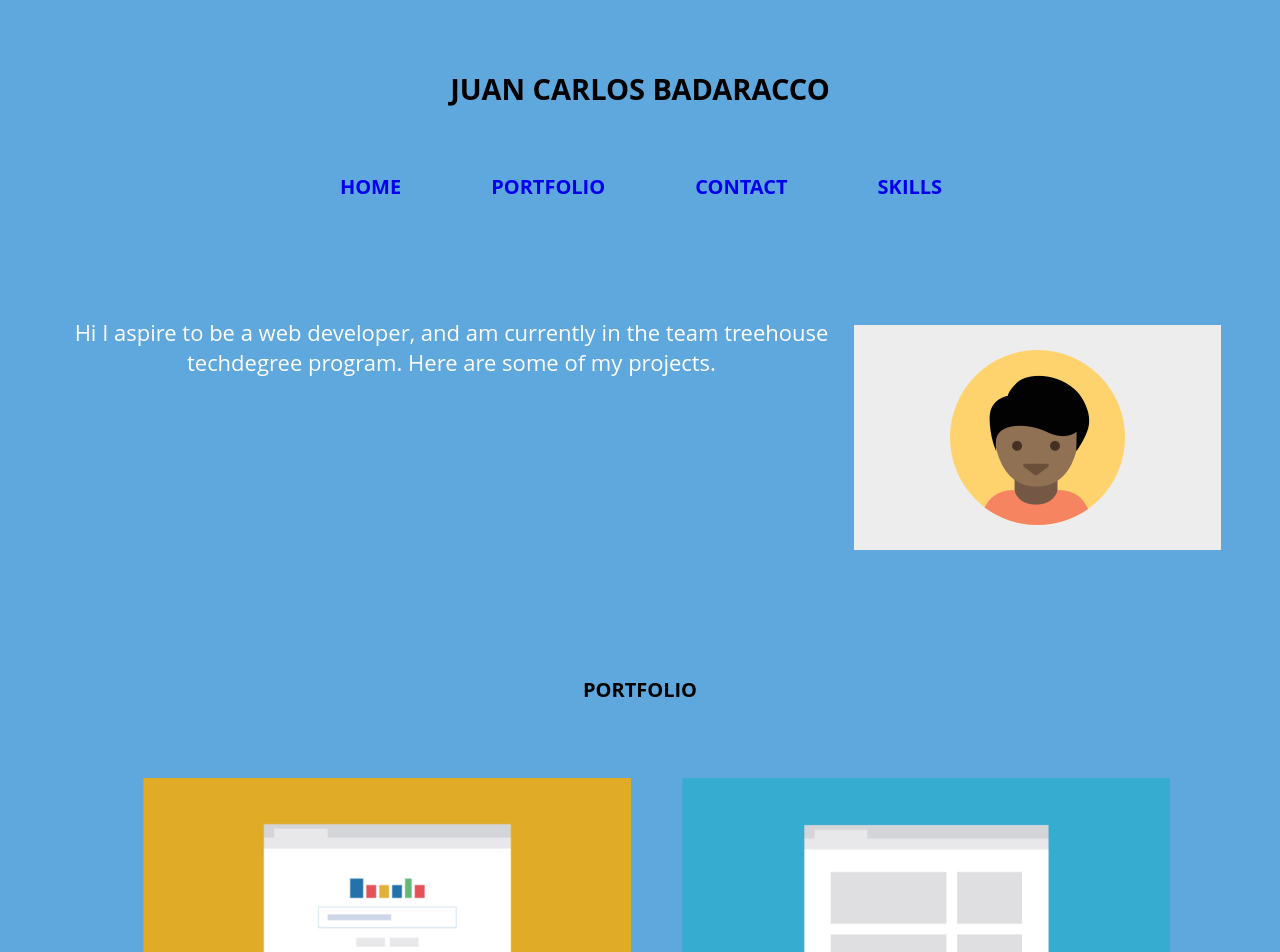
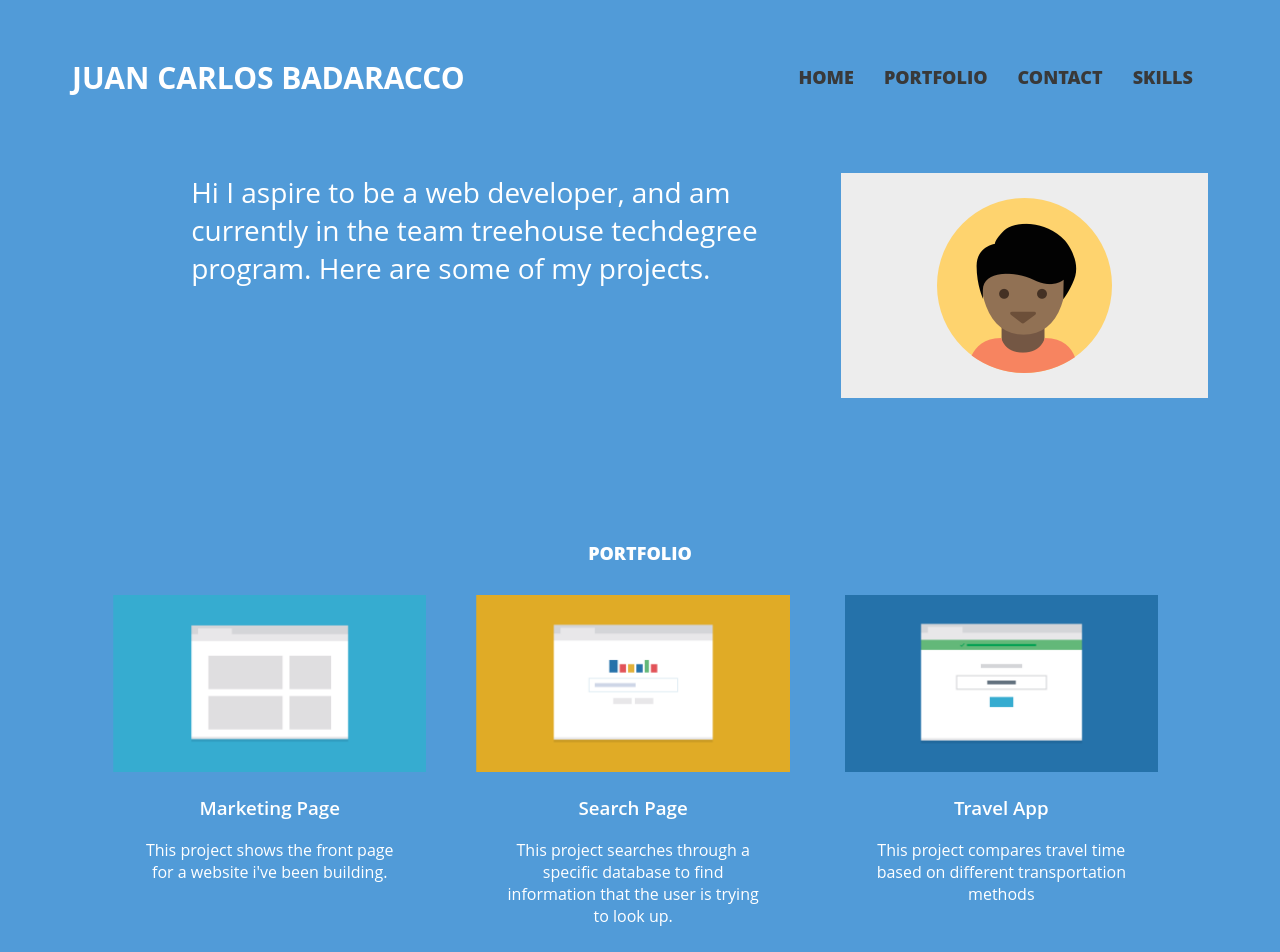
Before and after one commit to JCBadaracco/Techdegree-Project-2, a plain HTML site: page index.html in a window 1280 px wide. Shown: the part 40-992 px from the top of the page. Drawn offline with Linux system fonts and the light colour scheme.

Commit message:
final draft project 2

```diff
--- a/css/stylesheet.css
+++ b/css/stylesheet.css
@@ -1,200 +1,257 @@
 * {
-  font-family: "Open Sans", sans-serif;
+  font-family: "open Sans", sans-serif;
   text-align: center;
+  color: rgb(57, 57, 57);
 }
 
-p.bio {
-  font-size: 22px;
-  margin-right: 10px
-
-}
-#gray {
-  background-color: rgb(235 245 245 / 60%);
-  padding: 10%;
+body{
+  padding: 5%;
+  background: rgb(81, 155, 216);
 }
 
-body {
-  padding: 4%;
-  background-color: #5fa8de
-
-}
-img {
-  max-width: 100%;
-  margin-top: 30px
-
+h1,
+h2,
+p,
+li,
+h3 {
+  color: white !important;
 }
 
-ul.nav {
-  padding-left: 2px;
+img {
+  max-width: 65%;
+  border-image: round;
 }
 
-  a {
-font-size: 20px
+.foothome {
+  margin-top: 20px;
+  margin-left: 87%;
 }
 
-h1 {
-  font-size: 30px
+ul{
+  padding-left: 0;
 }
 
-li,
+.nav li,
 h2 {
   list-style: none;
-  font-weight: 700;
+  font-weight: 800;
   text-transform: uppercase;
-  padding: 25px;
-  margin: 20px;
-  font-size:20px;
-
+  padding: 15px;
+  font-size: 18px;
 }
 
 h3 {
-  margin-top: 8%;
-  margin-bottom: 8%;
-  font-weight: 600;
-  font-size: 20px;
+  font-weight:600
 }
 
+
 #top {
-  text-transform: uppercase;
+  text-transform: uppercase
+}
 
+.top {
+  margin: 16px 0;
 }
-.top {
-  margin: 2px;
-  font-size: 30px;
-}
+
 a {
 text-decoration: none;
 }
 
 a:hover {
-  text-decoration: none;
+text-decoration: underline;
 color: orange;
 }
 
-.title {
-  font-size: 29px;
-  margin-top: 50px
+.profile-pic {
+  padding-top: 50px;
 }
 
-.bio {
-  color: rgb(255 254 254)
+.title {
+ font-size: 30px;
+}
+.skills{
+  list-style: none;
+  font-size: 24px;
 }
 
+.portfolio-container {
+  padding-top: 10%;
 
-.portfolio-container {
-  padding-top: 7%;
-  padding-bottom: 10%;
 }
 
 #portfolio {
   padding: 40px;
-  margin: 20px;
+}
+
+.projectproj {
+  padding-bottom: 25px;
 }
 
 
-.contact-info {
-  font-weight: 700;
-}
 
 footer {
   display: flex;
   flex-direction: row;
   justify-content: space-between;
   font-weight: 700;
-  margin-top: 70px;
-}
-.name {
-  font-size: 22px;
-
+  border-top: solid rgb(89, 88, 89) 1px;
+  margin-top: 100px;
 }
 
 .nav-footer {
-  display: none;
+display: none
 }
 
-img:hover {
-  transform: scale(1.1);
+/* Skills Page */
+
+li {
+  padding: 15px;
+  font-size: 24px;
+  list-style: none;
  }
 
-@media screen and (min-width: 1024px) {
+@media screen and (min-width: 768px) {
+
+
+
     .nav {
-    text-align: center;
-    display: -webkit-inline-box;
+      width: 335px;
+      display: flex;
       margin: auto;
-    font-size: 20px
+     width: fit-content;
     }
 
   img {
-    transition-duration: .5s;
+    transition-duration: .5s
+  }
+  .section-1 {
+    display: flex;
+    flex-direction: row-reverse;
+    margin-top: 50px;
   }
 
-  .section-1 {
-    display: flex;
-    margin-top: 50px
-
-  }
-.profile{
+  .profile-pic {
     padding-top: 0;
     width: 44%;
- height: auto;
+    height: 100%;
   }
 
-bio {
- width: 53%;
- text-align: center;
+  .bio {
+    width: 55%;
+    padding-right: 25px;
+    text-align: left;
     margin-top: 0;
-
-}
+    font-size: 1.25em;
   }
 
-@media screen and (min-width: 1024px) {
-.project {
-  padding-bottom: 20px;
-  padding-right: 32px;
-  float: right;
-  width: 42%;
-  margin-right: 19px;
+  .projectproj
+  {
+  float: left;
+  width: 45%;
+  margin: auto;
   }
+
+
+  .projectproj img {
+  max-width: 100%;
   }
-@media screen and (min-width: 1377px) {
-.project {
 
-  padding-right: 39px;
-  width: 28%;
+  .portfolio-text {
+    padding: 0 25px;
+  }
 
+  .contact-container {
+    max-width: 75%;
+    margin: auto;
+  }
+
+  .projectproj.pro-1{
+    margin: 0 50px 0 0
+  }
+
+  .projectproj.pro-3{
+    margin: 0 50px 0 0
+  }
+
+  .projectproj.pro-5{
+    margin: 0 50px 0 0
+  }
+
+  .contact-text {
+    margin-bottom: 50px;
   }
 
   .top {
- display: none;
+    display: none
   }
 
   .nav-footer {
     display: flex;
+    font-family: 'Open Sans', sans-serif;
+    text-align: center;
+    color: rgb(57, 57, 57);
+  }
 
+  .nav-footer li{
+   list-style: none;
+    padding-left: 20px;
+  }
+  .name {
+    font-size: 21px;
+    margin-top: 28px;
+  }
+  img:hover {
+    transform: scale(1.1)
    }
 
 
- p.name {
-  padding-top: 37px
   }
-}
+@media screen and (min-width: 1024px) {
 
-@media screen and (min-width: 1024) {
-header {display:flex;
+  nav {
+    display: flex;
     justify-content: space-between;
   }
 
-.css.pic {
-  max-width: 1%;
-  margin-top: 30px;
+  .nav {
+    margin: initial;
+    align-items: center;
+  }
+  .bio {
+    font-size: 1.75em;
   }
 
-.nav {
- align-items: center;
+  .portfolio-container {
+  margin-bottom: 100px;
     }
 
-#skills {
+  .project:nth-child(even) {
+    margin-right: initial;
+  }
+
+  .projectproj {
+    margin-right: 5%;
+  }
+
+  .projectproj{
+    width: 30%;
+  }
+
+  .projectproj img {
+    max-width: 100%;
+  }
+
+  contact-container {
+    max-width: 50%;
+    margin-top: -12%;
+}
+
+  .gotit {
     display: flex;
-  flex-direction: row-reverse ;
+    margin-left: 41px;
+  }
+  .gotit2 {
+    display: flex;
+    margin-left: 41px;
   }
 }
--- a/index.html
+++ b/index.html
@@ -3,12 +3,16 @@
   <head>
     <meta name="description" content="Team Tree House Project 2" />
     <title>Team Treehouse FED Project 2</title>
+    <meta name="viewport" content="width=device-width, initial-scale=1.0" />
     <link rel="stylesheet" href="css/stylesheet.css" />
+    <link
+      href="https://fonts.googleapis.com/css?family-Open+Sans:300,400,600,700,800"
+      rel="stylesheet"
+    />
   </head>
 
   <body>
-    <header>
-      <link rel="stylesheet" href="css/styles.css" />
+    <nav>
       <h1 id="top" class="title">Juan Carlos Badaracco</h1>
       <ul class="nav">
         <li><a href="#top">Home</a></li>
@@ -16,89 +20,100 @@
         <li><a href="#contact">Contact</a></li>
         <li><a href="skills.html">Skills</a></li>
       </ul>
-    </header>
+    </nav>
+    <div>
       <div class="section-1">
+        <img
+          id="profile"
+          src="responsive_layout_v3/images/responsive-layout-profile.png"
+          alt="responsive portfolio pic"
+        />
+
         <p class="bio">
           Hi I aspire to be a web developer, and am currently in the team
           treehouse techdegree program. Here are some of my projects.
         </p>
+      </div>
 
-      <img
-        id="profile"
-        src="responsive_layout_v3/images/responsive-layout-profile.png"
-        alt="responsive
-            portfolio pic"
-      />
-    </div>
       <div class="portfolio-container">
         <h2 id="#portfolio">Portfolio</h2>
-      <div class="project">
+        <div class="gotit">
+          <div class="projectproj pro-1">
             <img
               src="responsive_layout_v3/images/portfolio-1.png"
               alt="portfolio pic"
             />
             <h3>Marketing Page</h3>
-        <p>
-          This project shows the front page for a website i've been building.
+            <p class="portfolio-text">
+              This project shows the front page for a website i've been
+              building.
             </p>
           </div>
-      <div class="project">
+
+          <div class="projectproj pro-2">
             <img
               src="responsive_layout_v3/images/portfolio-2.png"
               alt="portfolio pic"
             />
             <h3>Search Page</h3>
-        <p>
-          This project searches through a specific database to find information
-          that the user is trying to look up.
+            <p class="portfolio-text">
+              This project searches through a specific database to find
+              information that the user is trying to look up.
             </p>
           </div>
-      <div class="project">
+
+          <div class="projectproj pro-3">
             <img
               src="responsive_layout_v3/images/portfolio-3.png"
               alt="portfolio pic"
             />
             <h3>Travel App</h3>
-        <p>
-          This project compares travel times based on different transportation
-          methods and tells you the best one.
+            <p class="portfolio-text">
+              This project compares travel time based on different
+              transportation methods
             </p>
           </div>
-      <div class="project">
+        </div>
+        <div class="gotit2">
+          <div class="projectproj pro-4">
             <img
               src="responsive_layout_v3/images/portfolio-4.png"
               alt="portfolio pic"
             />
             <h3>Map of Favorite Spots</h3>
-        <p>
-          This project uses mapping apis to plot points for my favorite spots in
-          the city for a do-it-yourself walking tour.
+            <p class="portfolio-text">
+              This project uses mapping apis to plot points for my favorite
+              spots in the city for a do-it-yourself walking tour.
             </p>
           </div>
-      <div class="project">
+
+          <div class="projectproj pro-5">
             <img
               src="responsive_layout_v3/images/portfolio-5.png"
               alt="portfolio pic"
             />
             <h3>Photo Gallery</h3>
-        <p>
-          This project shows pictures from a recent trip to viewer and allows
-          them to easily navigate through photos.
+            <p class="portfolio-text">
+              This project shows pictures from a recent trip to viewer and
+              allows them to easily navigate through photos
             </p>
           </div>
-      <div class="project">
+
+          <div class="projectproj pro-6">
             <img
               src="responsive_layout_v3/images/portfolio-6.png"
               alt="portfolio pic"
             />
             <h3>Calculator</h3>
-        <p>
+            <p class="portfolio-text">
               Someone can enter in the numbers they want, and press the big blue
               button and get the result.
             </p>
           </div>
         </div>
-    <div id="contact" class="contact-container">
+      </div>
+    </div>
+    <div class="contact-container" id="contact">
       <h2>Contact</h2>
       <p>
         If you're in chatting or want more information about what i've been
@@ -109,7 +124,7 @@
         Email <a href="#" class="contact-info"> badaracco.juan@gmail.com</a>
       </p>
     </div>
-    <hr />
+
     <footer>
       <p class="name">Juan Carlos Badaracco</p>
       <a class="top" href="#top"> Back to Top </a>
```
Also changed, not shown: skills.html (+15 -6 lines), 2 other files. Lines whose indentation alone changed are shown as unchanged.
